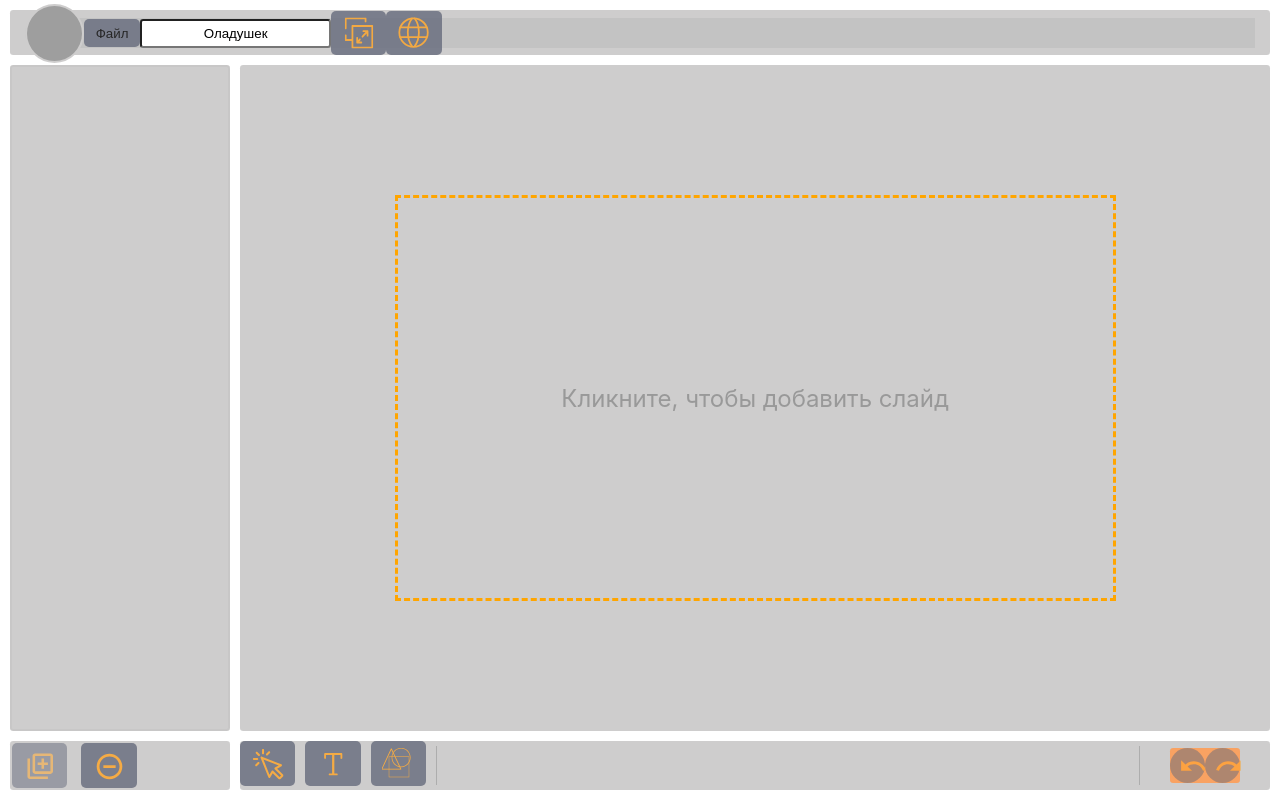
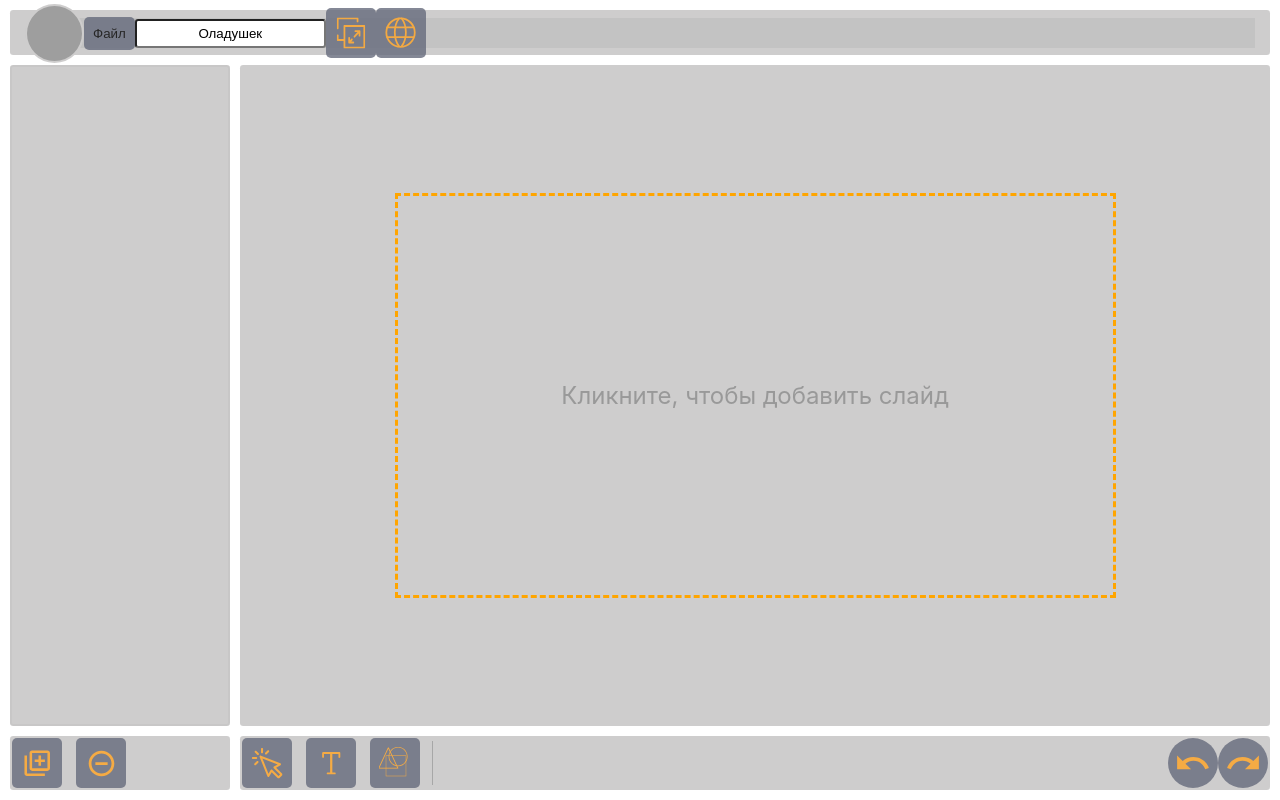
Before and after one commit to pklgn/project-os, a React (Create React App) app: page / in a window 1280 px wide. Built offline with nearby package versions, Linux system fonts and the light colour scheme; grey boxes are pictures that could not be loaded.

Commit message:
dev-10-ermakov Изменил внешний вид AppFooter

```diff
--- a/src/components/AppFooter/ElementListTool/ElementListTool.module.css
+++ b/src/components/AppFooter/ElementListTool/ElementListTool.module.css
@@ -1,62 +1,19 @@
 .element-tools {
-    grid-area: elementTools;
-    display: grid;
-    grid-template-areas: 'tools-buttons-container vertical-1 adaptive-elements-tool-placeholder vertical-2 history-buttons-container';
-    grid-template-columns: 2.5fr 0 11fr 0 2fr;
+    display: flex;
     align-items: center;
     justify-items: center;
     background-color: rgba(190, 189, 189, 0.75);
     border-radius: 0.2rem;
 }
 
-@media (max-width: 1366px) {
-    .element-tools {
-        grid-template-columns: 1.9fr 0 7fr 0 1.3fr;
-    }
-}
-
-@media (max-width: 1024px) {
-    .element-tools {
-        grid-template-columns: 3fr 0 7fr 0 2.2fr;
-    }
-}
-
 .tools-buttons-container {
-    grid-area: tools-buttons-container;
-    height: 100%;
     display: flex;
-    flex-flow: row nowrap;
-}
-
-.tools-buttons-container>* {
-    padding: 0;
-}
-
-.element-tools>#adaptive-elements-tool-placeholder {
-    grid-area: adaptive-elements-tool-placeholder;
-}
-
-.element-tools>#history-buttons-container {
-    grid-area: history-buttons-container;
 }
 
 .history-buttons-container {
-    background-color: #f9a262;
-    border-radius: 0.2rem;
-}
-
-.history-buttons-container button {
-    border-radius: 50%;
-    height: 35px;
-    width: 35px;
-}
-
-.element-tools>#vertical-1 {
-    grid-area: vertical-1;
-}
-
-.element-tools>#vertical-2 {
-    grid-area: vertical-2;
+    padding: 2px;
+    border-radius: 5px;
+    margin-left: auto;
 }
 
 .element-tools>#adaptive-elements-tool-placeholder {
--- a/src/components/AppFooter/ElementListTool/ElementListTool.tsx
+++ b/src/components/AppFooter/ElementListTool/ElementListTool.tsx
@@ -16,6 +16,7 @@ import { bindActionCreators } from 'redux';
 import { useDispatch } from 'react-redux';
 import { undoModelAction, redoModelAction } from '../../../redux/action-creators/editorActionCreators';
 import ToolTip from '../../common/ToolTip/ToolTip';
+import { generateUUId } from '../../../model/utils/uuid';
 
 export function ElementListTool(): JSX.Element {
     const localeContext: LocaleContextType = useContext(LocaleContext);
@@ -44,29 +45,17 @@ export function ElementListTool(): JSX.Element {
 
     const mainToolsButtonInfo: ButtonProps[] = [
         {
-            type: 'default',
             text: localeContext.locale.localization.elementsListTool.cursorTool,
-            state: 'independently',
             id: 'select-tool-button',
             iconLeft: <SelectCursorIcon color="#ffa322" />,
-            onClick: () => {
-                undefined;
-            },
         },
         {
-            type: 'default',
             text: localeContext.locale.localization.elementsListTool.textTool,
-            state: 'independently',
             id: 'text-tool-button',
             iconLeft: <TextIcon color="#ffa322" />,
-            onClick: () => {
-                undefined;
-            },
         },
         {
-            type: 'default',
             text: localeContext.locale.localization.elementsListTool.geometryTool,
-            state: 'independently',
             id: 'geometry-tool-button',
             iconLeft: <GeometryIcon color="#ffa322" />,
             onClick: () => dispatchAddFigureAction(mockInfo),
@@ -76,15 +65,15 @@ export function ElementListTool(): JSX.Element {
     return (
         <div className={styles['element-tools']}>
             <div className={styles['tools-buttons-container']} id="tools-buttons-container">
-                {mainToolsButtonInfo.map((buttonInfo, index) => {
+                {mainToolsButtonInfo.map((buttonInfo) => {
                     return (
                         <ToolTip
-                            key={index}
+                            key={generateUUId()}
                             title={buttonInfo.text ? buttonInfo.text : 'None'}
                             position="above"
                             child={
                                 <Button
-                                    key={index}
+                                    key={generateUUId()}
                                     type={buttonInfo.type}
                                     state={buttonInfo.state}
                                     id={buttonInfo.id}
@@ -96,31 +85,21 @@ export function ElementListTool(): JSX.Element {
                     );
                 })}
             </div>
-            <VerticalLine id="veritical-1" />
+            <VerticalLine id="vertical-1" />
             <span id="adaptive-elements-tool-placeholder" />
-            <VerticalLine id="veritical-2" />
+            <VerticalLine id="vertical-2" />
             <div className={styles['history-buttons-container']} id="history-buttons-container">
                 <Button
-                    type={'default'}
-                    text={undefined}
-                    state={'disabled'}
+                    type={'round'}
                     id="undo-button"
-                    optionalText={undefined}
                     iconLeft={<RedoUndoIcon turn="undo" color="#ffa322" />}
-                    iconRight={undefined}
-                    cssMix={undefined}
-                    onClick={dispatchUndoAction}
+                    onMouseUp={dispatchUndoAction}
                 />
                 <Button
-                    type={'default'}
-                    text={undefined}
-                    state={'disabled'}
+                    type={'round'}
                     id="redo-button"
-                    optionalText={undefined}
                     iconLeft={<RedoUndoIcon turn="redo" color="#ffa322" />}
-                    iconRight={undefined}
-                    cssMix={undefined}
-                    onClick={dispatchRedoAction}
+                    onMouseUp={dispatchRedoAction}
                 />
             </div>
         </div>
--- a/src/components/AppFooter/SlideListTool/SlideListTool.tsx
+++ b/src/components/AppFooter/SlideListTool/SlideListTool.tsx
@@ -52,7 +52,6 @@ export function SlideListTool(): JSX.Element {
             id: 'add-slide-button',
             iconLeft: <AddSlideIcon color="#ffa322" />,
             onMouseUp: addSlideButtonFunction,
-            state: 'disabled',
         },
         {
             text: localeContext.locale.localization.slideListTool.deleteSlide,
--- a/src/components/common/Button/Button.module.css
+++ b/src/components/common/Button/Button.module.css
@@ -2,7 +2,7 @@
     box-sizing: border-box;
     border: 1px solid transparent;
     cursor: pointer;
-    padding: 0.4em 0.8em;
+    padding: 0.6em;
     border-radius: 5px;
     outline: none;
     user-select: none;
@@ -30,3 +30,7 @@
 .button--hover {
     opacity: 1;
 }
+
+.button--round {
+    border-radius: 50%;
+}
--- a/src/components/common/VerticalLine/VerticalLine.tsx
+++ b/src/components/common/VerticalLine/VerticalLine.tsx
@@ -1,5 +1,5 @@
 import styles from './VerticalLine.module.css';
 
 export function VerticalLine(props: { id: string }): JSX.Element {
-    return <div className={styles.vertical_line} id={props.id}></div>;
+    return <div className={styles.vertical_line} id={props.id} />;
 }
--- a/src/components/common/icons/RedoUndo/RedoUndo.tsx
+++ b/src/components/common/icons/RedoUndo/RedoUndo.tsx
@@ -2,9 +2,9 @@ export function RedoUndoIcon(props: { turn: 'redo' | 'undo'; color: string }): J
     const reg = /^#([0-9a-f]{3}){1,2}$/i;
     return (
         <svg
-            width="25"
-            height="11"
-            viewBox="0 0 25 11"
+            width="32"
+            height="32"
+            viewBox="0 0 25 12"
             fill="none"
             transform={props.turn === 'redo' ? 'scale(-1, 1)' : ''}
             xmlns="http://www.w3.org/2000/svg"
```
